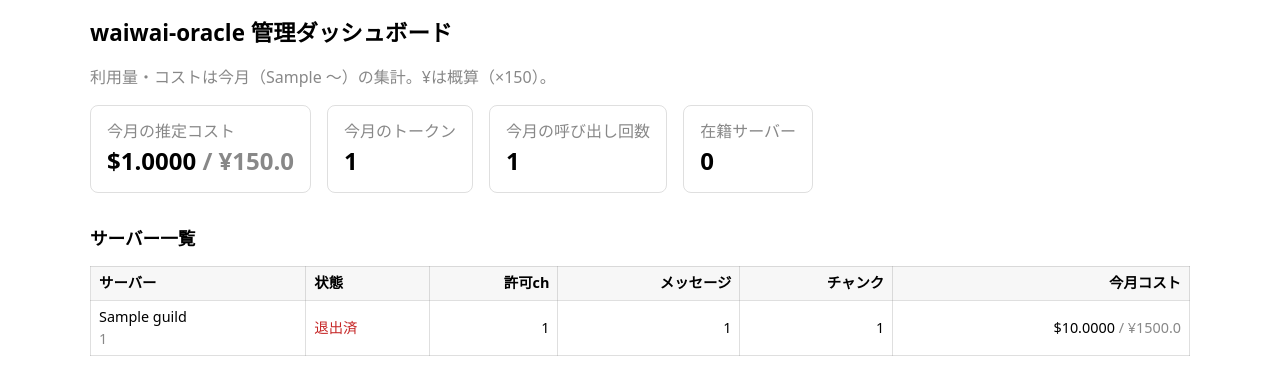
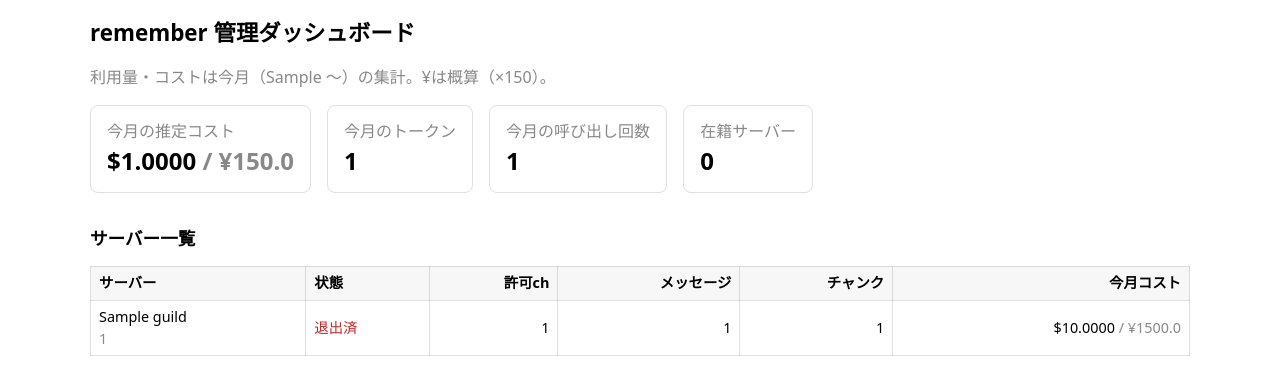
Before and after one commit to aigamoid/remember, a FastAPI app: template src/admin/templates/dashboard.html in a window 1280 px wide. Shown: the part 46-420 px from the top of the page. Run offline with FastAPI, Linux system fonts and the light colour scheme; the template is opened without the code that fills it: most values are stand-ins (such as "Sample title", 1, 10 or a date in 2020); some libraries are stand-ins or nearby versions.

Commit message:
admin: rename dashboard title to 'remember'
Co-Authored-By: Claude Opus 4.8 <noreply@anthropic.com>

```diff
--- a/src/admin/templates/dashboard.html
+++ b/src/admin/templates/dashboard.html
@@ -1,11 +1,11 @@
 {% extends "base.html" %}
-{% block title %}ダッシュボード — waiwai-oracle 管理{% endblock %}
+{% block title %}ダッシュボード — remember 管理{% endblock %}
 {% block body %}
 {% set jpy = 150 %}  {# USD→JPY 概算レート（表示用） #}
 {% macro usd(x) %}${{ "%.4f"|format(x) }}<span class="muted"> / ¥{{ "%.1f"|format(x * jpy) }}</span>{% endmacro %}
 
 <nav><a href="/">更新</a> <a href="/logout">ログアウト</a></nav>
-<h1>waiwai-oracle 管理ダッシュボード</h1>
+<h1>remember 管理ダッシュボード</h1>
 <p class="muted">利用量・コストは今月（{{ summary.month_start[:10] }} 〜）の集計。¥は概算（×{{ jpy }}）。</p>
 
 <div class="cards">
```
